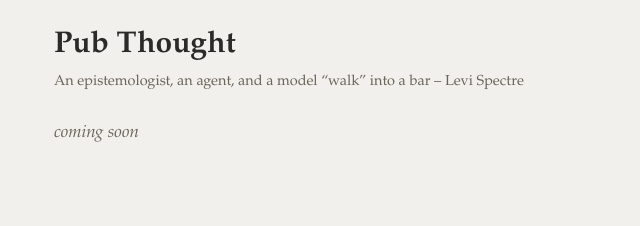
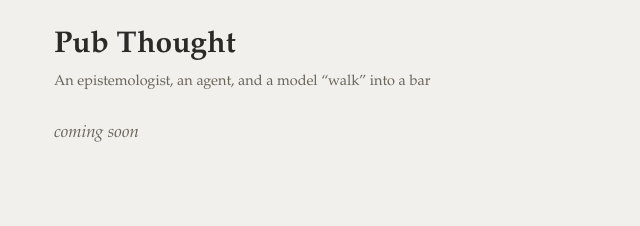
Before and after one commit to levi-spectre/levispectre.com, a plain HTML site: page blog.html in a window 1280 px wide. Shown: the part 150-376 px from the top of the page, 319-959 px from the left. Drawn offline with Linux system fonts and the light colour scheme.

Commit message:
Add files via upload

```diff
--- a/blog.html
+++ b/blog.html
@@ -66,6 +66,6 @@ color:var(--dim);font-size:13px}
 <header class="site"><h1><a href="index.html">Levi Spectre</a></h1>
 <nav class="site"><a href="index.html">Home</a><a href="papers.html">Papers</a>
 <a href="blog.html">Pub Thought</a></nav></header>
-<h1 class="post">Pub Thought</h1><div class="tagline" dir="auto">An epistemologist, an agent, and a model “walk” into a bar – Levi Spectre</div><div class="empty">coming soon</div>
+<h1 class="post">Pub Thought</h1><div class="tagline" dir="auto">An epistemologist, an agent, and a model “walk” into a bar</div><div class="empty">coming soon</div>
 <footer class="site" dir="ltr">Last updated 22 November 2026</footer>
 </div></body></html>
```
